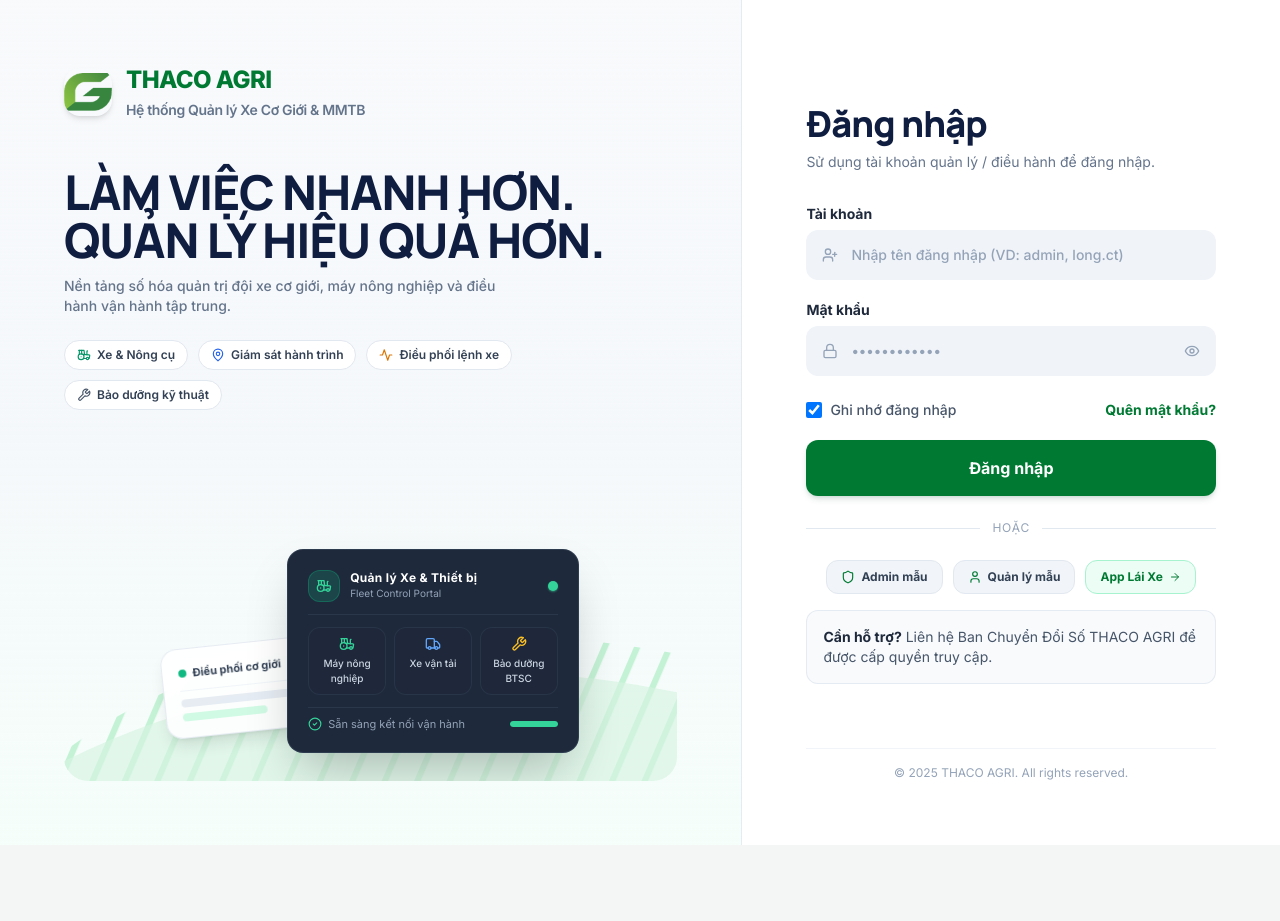
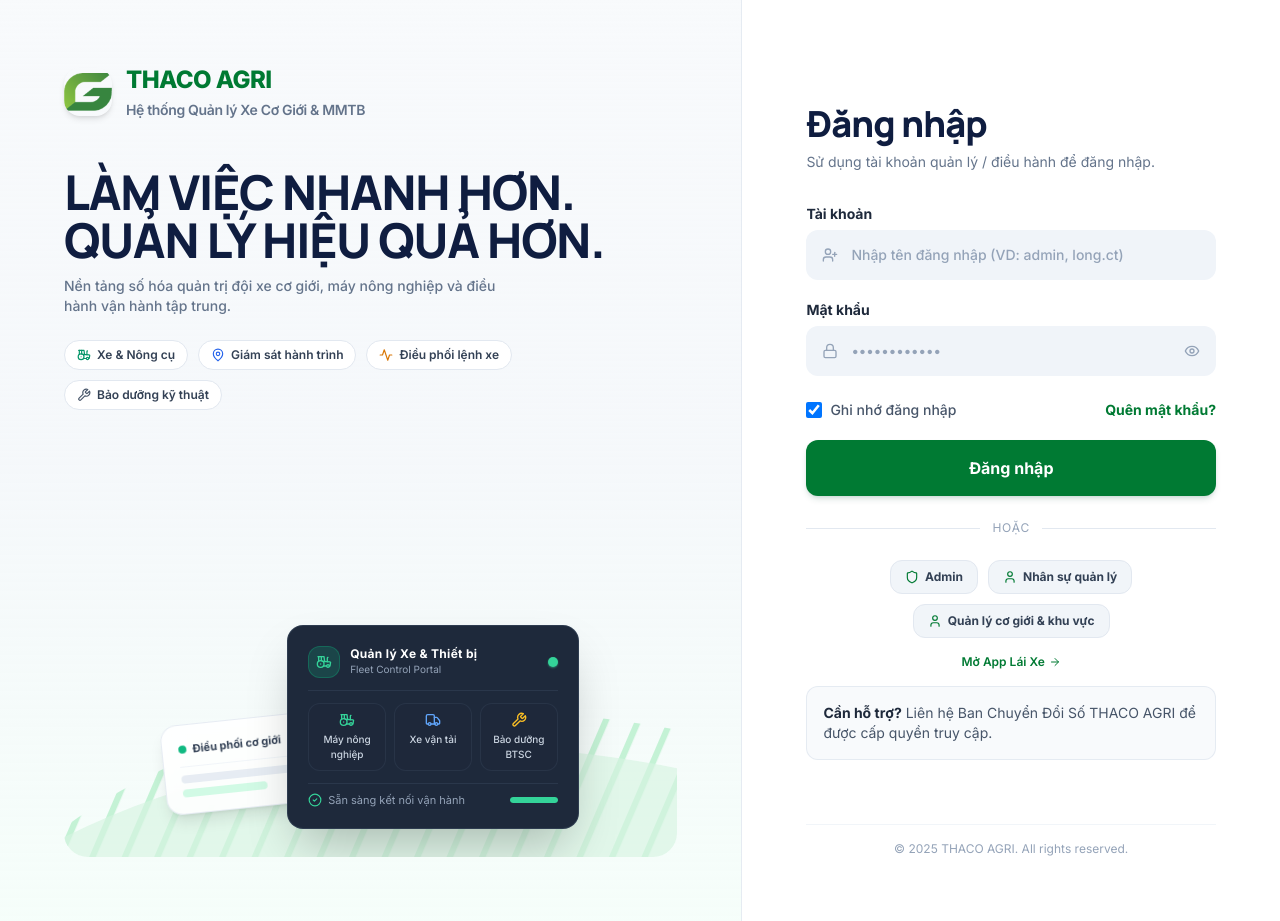
Before and after one commit to Jamosu/FontEnd_QLXCG, a React (Vite) app: page /login in a window 1280 px wide. Before the commit the page ends 845 px from the top, so only its background shows below. Built offline with nearby package versions, Linux system fonts and the light colour scheme; no server answers.

Commit message:
fix(auth): add scoped quick logins and management accounts

```diff
--- a/src/layouts/Topbar.tsx
+++ b/src/layouts/Topbar.tsx
@@ -128,9 +128,10 @@
     navigate('/login');
   };
 
-  const getRoleBadge = (role?: string) => {
+  const getRoleBadge = (role?: string, code?: string) => {
     switch (role) {
       case 'SUPER_ADMIN':
+        if (code?.startsWith('QLTH-')) return { label: 'Nhân sự quản lý', color: 'bg-blue-100 text-blue-800' };
         return { label: 'Admin', color: 'bg-purple-100 text-purple-800' };
       case 'DISPATCHER':
         return { label: 'Người quản lý', color: 'bg-blue-100 text-blue-800' };
@@ -146,7 +147,7 @@
     }
   };
 
-  const roleInfo = getRoleBadge(currentUser?.role);
+  const roleInfo = getRoleBadge(currentUser?.role, currentUser?.code);
   const displayName = currentUser?.fullName || currentUser?.username || 'Người dùng';
   const displayEmail = currentUser?.email || `${currentUser?.username || 'user'}@thacoagri.com.vn`;
   const initials = displayName
--- a/src/pages/auth/LoginPage.tsx
+++ b/src/pages/auth/LoginPage.tsx
@@ -23,37 +23,6 @@
 } from 'lucide-react';
 import { apiClient, setSessionAuth, clearSessionAuth } from '../../api/client';
 import { useAppStore } from '../../store/useAppStore';
-
-interface WebAccount {
-  id: string;
-  roleType: 'ADMIN' | 'MANAGER';
-  roleLabel: string;
-  username: string;
-  fullName: string;
-  klhName: string;
-  klhCode: string;
-}
-
-const WEB_ACCOUNTS: WebAccount[] = [
-  {
-    id: 'acc-admin',
-    roleType: 'ADMIN',
-    roleLabel: 'Quản trị viên (Admin)',
-    username: 'admin',
-    fullName: 'Quản Trị Viên Hệ Thống',
-    klhName: 'Toàn bộ 3 Khu Liên Hợp',
-    klhCode: 'ALL',
-  },
-  {
-    id: 'acc-manager',
-    roleType: 'MANAGER',
-    roleLabel: 'Nhân sự quản lý (Manager)',
-    username: 'quanly.kounmom',
-    fullName: 'Lê Văn Hùng',
-    klhName: 'KLH Koun Mom',
-    klhCode: 'KOUN_MOM',
-  },
-];
 
 export const LoginPage: React.FC = () => {
   const navigate = useNavigate();
@@ -147,31 +116,6 @@
 
       navigate(redirectUrl, { replace: true });
     } catch (err: any) {
-      // Offline fallback cho 2 tài khoản web nếu server gặp sự cố
-      const matchedWeb = WEB_ACCOUNTS.find(
-        (a) =>
-          a.username.toLowerCase() === cleanUser &&
-          (loginPass === 'Thaco@1234$' || loginPass === '123' || loginPass === '123456')
-      );
-
-      if (
-        matchedWeb &&
-        (!err.response || err.code === 'ERR_NETWORK' || err.message?.includes('Network Error'))
-      ) {
-        const targetKLH = klhCode || matchedWeb.klhCode;
-        setSessionAuth('demo-session-token-' + matchedWeb.id, {
-          id: matchedWeb.id,
-          username: matchedWeb.username,
-          fullName: matchedWeb.fullName,
-          role: matchedWeb.roleType === 'ADMIN' ? 'SUPER_ADMIN' : 'FARM_MANAGER',
-          complexCode: targetKLH,
-          assignedUnit: matchedWeb.klhName,
-        });
-        if (targetKLH) setSelectedKLH(targetKLH);
-        navigate(redirectUrl, { replace: true });
-        return;
-      }
-
       const msg =
         err.response?.data?.message ||
         err.message ||
@@ -476,10 +420,11 @@
             <div className="flex-grow border-t border-slate-200"></div>
           </div>
 
-          {/* Quick Login Test Accounts */}
-          <div className="flex items-center justify-center gap-2.5 mb-4">
+          {/* Quick login accounts */}
+          <div className="flex flex-wrap items-center justify-center gap-2.5 mb-4">
             <button
               type="button"
+              disabled={loading}
               onClick={() => {
                 setUsername('admin');
                 setPassword('123');
@@ -489,30 +434,41 @@
               title="Đăng nhập tài khoản Admin mẫu"
             >
               <Shield className="w-3.5 h-3.5 text-[#007A33]" />
-              <span>Admin mẫu</span>
+              <span>Admin</span>
             </button>
             <button
               type="button"
+              disabled={loading}
+              onClick={() => {
+                setUsername('quanly.toanhe');
+                setPassword('123');
+                void performLogin('quanly.toanhe', '123', 'ALL');
+              }}
+              className="px-3.5 py-2 rounded-xl text-xs font-bold bg-slate-100 text-slate-700 hover:bg-slate-200 border border-slate-200 transition-colors flex items-center gap-1.5 cursor-pointer disabled:opacity-60"
+              title="Đăng nhập nhân sự quản lý toàn hệ thống"
+            >
+              <User className="w-3.5 h-3.5 text-[#007A33]" />
+              <span>Nhân sự quản lý</span>
+            </button>
+            <button
+              type="button"
+              disabled={loading}
               onClick={() => {
                 setUsername('quanly.kounmom');
                 setPassword('123');
                 void performLogin('quanly.kounmom', '123', 'KOUN_MOM');
               }}
-              className="px-3.5 py-2 rounded-xl text-xs font-bold bg-slate-100 text-slate-700 hover:bg-slate-200 border border-slate-200 transition-colors flex items-center gap-1.5 cursor-pointer"
-              title="Đăng nhập tài khoản Quản lý mẫu"
+              className="px-3.5 py-2 rounded-xl text-xs font-bold bg-slate-100 text-slate-700 hover:bg-slate-200 border border-slate-200 transition-colors flex items-center gap-1.5 cursor-pointer disabled:opacity-60"
+              title="Đăng nhập nhân sự quản lý cơ giới và khu vực"
             >
               <User className="w-3.5 h-3.5 text-[#007A33]" />
-              <span>Quản lý mẫu</span>
+              <span>Quản lý cơ giới & khu vực</span>
             </button>
-            <a
-              href="/mobile/driver"
-              className="px-3.5 py-2 rounded-xl text-xs font-bold bg-emerald-50 text-[#007A33] hover:bg-emerald-100 border border-emerald-200 transition-colors flex items-center gap-1.5 cursor-pointer"
-              title="Mở giao diện App Lái Xe"
-            >
-              <span>App Lái Xe</span>
-              <ArrowRight className="w-3 h-3" />
-            </a>
           </div>
+
+          <a href="/mobile/driver" className="mb-4 flex items-center justify-center gap-1 text-xs font-semibold text-[#007A33] hover:underline">
+            Mở App Lái Xe <ArrowRight className="w-3 h-3" />
+          </a>
 
           {/* Support Box */}
           <div className="p-4 rounded-xl bg-slate-50 border border-slate-200/80 text-xs sm:text-sm text-slate-600 leading-relaxed">
--- a/src/pages/master-data/CGManagersManagementPage.tsx
+++ b/src/pages/master-data/CGManagersManagementPage.tsx
@@ -163,9 +163,9 @@
         catalogsApi.getCatalogs('REGION', 'CATALOG_REGION_DATA'),
         driverManagementApi.getUnits({ level: 'OWNER', status: 'ACTIVE' }),
         driverManagementApi.getUnits({ level: 'TEAM', status: 'ACTIVE' }),
-        schedulingApi.locations({ type: 'DEPOT' }),
-        driverManagementApi.getManagers({ includeHistory: true }),
-        apiService.getUsers({ role: 'FARM_MANAGER' }),
+        schedulingApi.locations({ type: 'DEPOT' }).catch(() => []),
+        driverManagementApi.getManagers({ includeHistory: true }).catch(() => []),
+        apiService.getUsers({ role: 'FARM_MANAGER' }).catch(() => []),
         apiService.getEmployees().catch(() => []),
       ]);
       const resolvedComplexes = Array.isArray(complexData) && complexData.length > 0 ? complexData : [];
--- a/src/pages/permissions/UsersManagementPage.tsx
+++ b/src/pages/permissions/UsersManagementPage.tsx
@@ -281,9 +281,10 @@
     roleCategory: 'DRIVER' as UserRoleCategory,
     klh: 'KLH Koun Mom' as 'KLH Koun Mom' | 'KLH Snoul' | 'KLH Nam Lào',
     workUnit: 'Nông trường 1',
-    password: '123',
+    password: '',
     licenseClass: 'C',
   });
+  const [createUserError, setCreateUserError] = useState('');
 
   const fetchUsers = async () => {
     setLoading(true);
@@ -296,7 +297,10 @@
           let roleCategory: UserRoleCategory = 'DRIVER';
           let roleName = 'Tài xế cơ giới';
 
-          if (role === 'SUPER_ADMIN' || u.username === 'admin') {
+          if (role === 'SUPER_ADMIN' && String(u.code || '').startsWith('QLTH-')) {
+            roleCategory = 'GENERAL_MANAGER';
+            roleName = 'Nhân sự quản lý toàn hệ thống';
+          } else if (role === 'SUPER_ADMIN' || u.username === 'admin') {
             roleCategory = 'ADMIN';
             roleName = 'Quản trị viên (Admin)';
           } else if (role === 'DISPATCHER') {
@@ -467,29 +471,40 @@
   const handleCreateUser = async (e: React.FormEvent) => {
     e.preventDefault();
     if (!newUser.username || !newUser.fullName) return;
+    if (newUser.password.length < 6) {
+      setCreateUserError('Mật khẩu khởi tạo phải có ít nhất 6 ký tự.');
+      return;
+    }
+    setCreateUserError('');
 
     const roleMap: Record<string, string> = {
       ADMIN: 'SUPER_ADMIN',
-      GENERAL_MANAGER: 'DISPATCHER',
+      GENERAL_MANAGER: 'SUPER_ADMIN',
       MANAGER: 'FARM_MANAGER',
       DRIVER: 'DRIVER',
     };
 
     try {
       await apiClient.post('/users', {
+        ...(newUser.roleCategory === 'GENERAL_MANAGER' ? { code: `QLTH-${Date.now().toString().slice(-8)}` } : {}),
         username: newUser.username,
         fullName: newUser.fullName,
         phone: newUser.phone,
         password: newUser.password,
         role: roleMap[newUser.roleCategory],
-        unit: 'TOAN_KLH',
+        unit: newUser.roleCategory === 'ADMIN' || newUser.roleCategory === 'GENERAL_MANAGER'
+          ? 'TOAN_KLH'
+          : newUser.klh === 'KLH Snoul' ? 'SNOUL' : newUser.klh === 'KLH Nam Lào' ? 'NAM_LAO' : 'KOUN_MOM',
         isActive: true,
       });
-    } catch (err) {
-      // Proceed with optimistic update
+    } catch (err: any) {
+      const message = err?.response?.data?.message;
+      setCreateUserError(Array.isArray(message) ? message.join(', ') : message || 'Không tạo được tài khoản.');
+      return;
     }
 
-    const assignedKlh = newUser.roleCategory === 'ADMIN' ? 'Toàn bộ 3 Khu Liên Hợp' : (newUser.klh as any);
+    const assignedKlh = newUser.roleCategory === 'ADMIN' || newUser.roleCategory === 'GENERAL_MANAGER'
+      ? 'Toàn bộ 3 Khu Liên Hợp' : (newUser.klh as any);
 
     const createdRecord: SystemUserRecord = {
       id: `USR-${Date.now().toString().slice(-4)}`,
@@ -526,7 +541,7 @@
       roleCategory: 'DRIVER',
       klh: 'KLH Koun Mom',
       workUnit: 'KLH Koun Mom',
-      password: '123',
+      password: '',
       licenseClass: 'C',
     });
   };
@@ -1159,7 +1174,7 @@
             <select
               value={newUser.klh}
               onChange={(e) => setNewUser({ ...newUser, klh: e.target.value as any })}
-              disabled={newUser.roleCategory === 'ADMIN'}
+              disabled={newUser.roleCategory === 'ADMIN' || newUser.roleCategory === 'GENERAL_MANAGER'}
               className="w-full p-2 border border-slate-200 rounded-xl bg-slate-50 font-bold text-slate-800 disabled:opacity-50"
             >
               <option value="KLH Koun Mom">KLH Koun Mom (Tỉnh Ratanakiri, Campuchia)</option>
@@ -1208,12 +1223,16 @@
               <label className="font-bold text-slate-700 block mb-1">Mật khẩu khởi tạo:</label>
               <input
                 type="text"
+                required
+                minLength={6}
                 value={newUser.password}
                 onChange={(e) => setNewUser({ ...newUser, password: e.target.value })}
                 className="w-full p-2 border border-slate-200 rounded-xl bg-slate-50 font-mono font-bold"
               />
             </div>
           </div>
+
+          {createUserError && <p className="text-xs font-semibold text-rose-700">{createUserError}</p>}
 
           {newUser.roleCategory === 'DRIVER' && (
             <div className="p-3 rounded-xl bg-amber-50/70 border border-amber-200 space-y-2">
```
Also changed, not shown: src/pages/dashboard/DashboardPage.tsx (+6 -5 lines).
